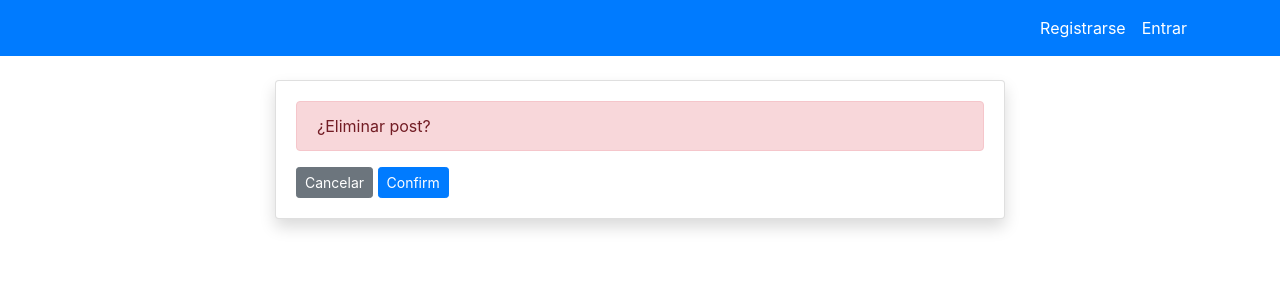
After one commit to imanol-ortiz/WebDjango-Python-, a Django app: page /post_delete/2/ in a window 1280 px wide. The commit adds this page. Shown: the top 300 px of the page. Run offline with Django 4.2, Linux system fonts and the light colour scheme; data comes from the database, SQL or seed files in the repository; both versions use the stored data as it was after the commit; some libraries are stand-ins or nearby versions.

Commit message:
quedo la edicion de img de perfil se pueden editar post y eliminar

```diff
--- a/blogapp/forms.py
+++ b/blogapp/forms.py
@@ -7,3 +7,9 @@ class Postmodelform(forms.ModelForm):
     class Meta:
         model = Postmodel
         fields = ('titulo','contenido')
+
+
+class Postupdateform(forms.ModelForm):
+    class Meta:
+        model = Postmodel
+        fields = ('titulo', 'contenido')
--- a/blogapp/urls.py
+++ b/blogapp/urls.py
@@ -3,6 +3,7 @@ from .import views
 
 urlpatterns = [
     path('blog/', views.home,name= 'home'),
-
-
-               ]
+    path('post_detail/<int:pk>/', views.post_detail, name='blog-post-detail'),
+    path('post_edit/<int:pk>/', views.post_edit, name='blog-post-edit'),
+    path('post_delete/<int:pk>/', views.post_delete, name='blog-post-delete'),
+    ]
--- a/blogapp/views.py
+++ b/blogapp/views.py
@@ -1,6 +1,6 @@
 from django.shortcuts import render, redirect
 from .models import Postmodel
-from .forms import Postmodelform
+from .forms import Postmodelform, Postupdateform
 # Create your views here.
 
 def home(request):
@@ -24,3 +24,38 @@ def home(request):
 
 def about(request):
     return
+
+def post_detail(request, pk):
+    post = Postmodel.objects.get(id=pk)
+    context = {
+        'post':post,
+    }
+    return render(request,'blog/post_detail.html',context)
+
+def post_edit(request, pk):
+    post = Postmodel.objects.get(id=pk)
+    if request.method == 'POST':
+        form = Postupdateform(request.POST, instance=post)
+        if form.is_valid():
+            form.save()
+            return redirect('blog-post-detail', pk=post.id)
+    else:
+        form = Postupdateform(instance=post)
+    context = {
+        'post': post,
+        'form': form,
+    }
+    return render(request, 'blog/post_edit.html', context)
+
+def post_delete(request, pk):
+    post = Postmodel.objects.get(id=pk)
+    if request.method == 'POST':
+        post.delete()
+
+# Redirigir a home
+
+        return redirect('home')
+    context = {
+        'post': post
+    }
+    return render(request, 'blog/post_delete.html', context)
--- /dev/null
+++ b/templates/Blog/post_delete.html
@@ -0,0 +1,23 @@
+{% extends 'partials/base.html' %}
+{% block title %}Eliminar Post{% endblock %}
+{% load crispy_forms_tags %}
+{% block content %}
+<div class="container">
+    <div class="row mt-5 pt-3">
+        <div class="col-md-8 offset-md-2">
+            <div class="card my-3 shadow">
+                <div class="card-body">
+                    <div class="alert alert-danger">
+                        ¿Eliminar post?
+                    </div>
+                    <form method="POST">
+                        {% csrf_token %}
+                        <a class="btn btn-secondary btn-sm" href="{% url 'blog-post-detail' post.id %}">Cancelar</a>
+                        <input class="btn btn-primary btn-sm" type="submit" value="Confirm">
+                    </form>
+                </div>
+            </div>
+        </div>
+    </div>
+</div>
+{% endblock %}
```
Also changed, not shown: templates/Blog/home.html (+4 -4 lines), templates/Blog/post_detail.html (added, +34 -0 lines), templates/Blog/post_edit.html (added, +20 -0 lines), templates/users/profile.html (+18 -13 lines), db.sqlite3, media/profile/BW.png (added).
